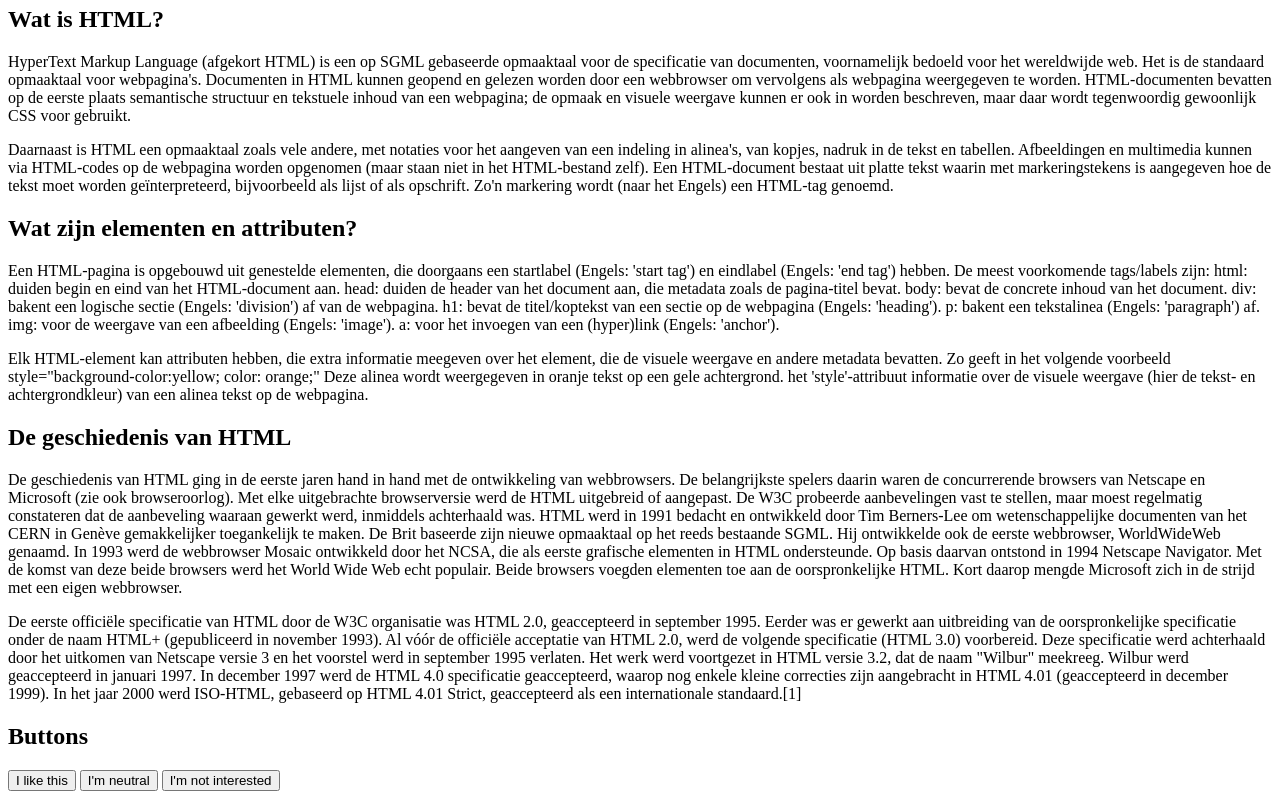
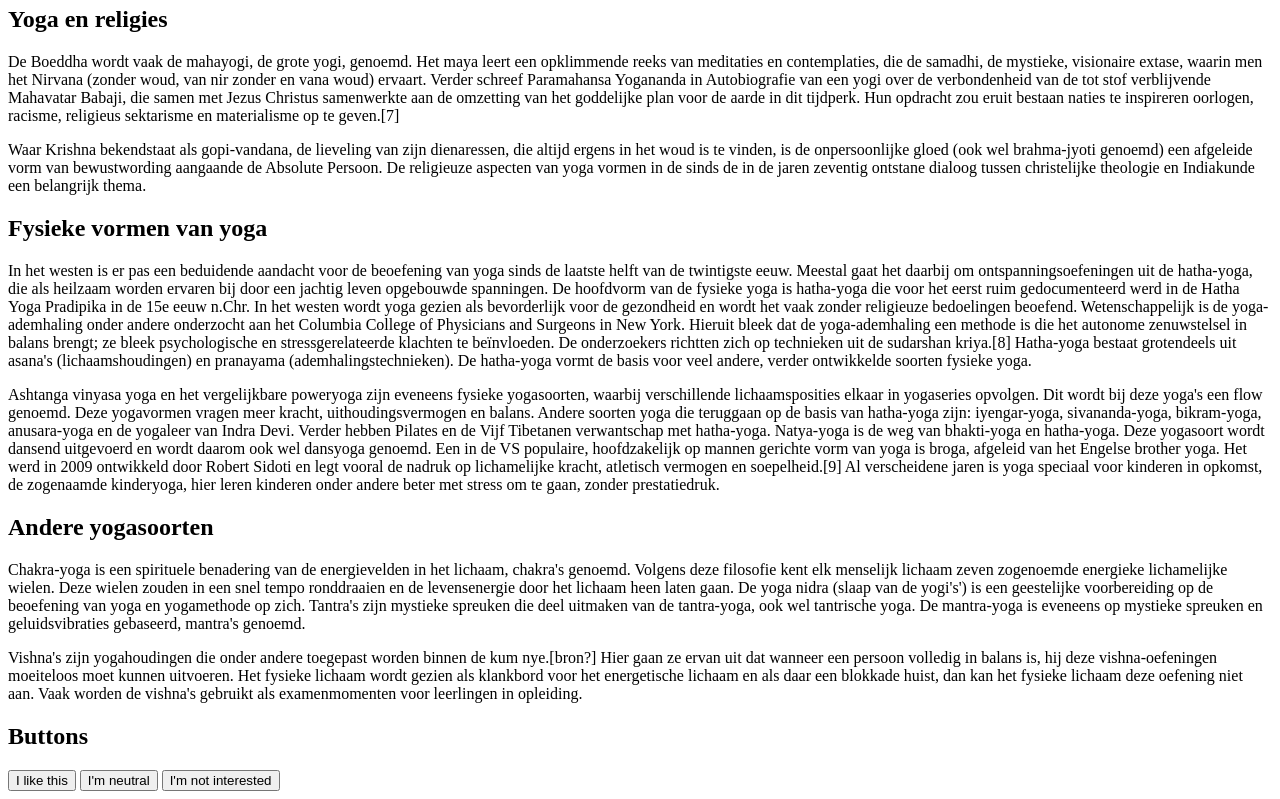
Before and after one commit to Rosadb2104/myfirstHTMLwebpage, a plain HTML site: page index.html in a window 1280 px wide. Shown: the part 60-859 px from the top of the page. Drawn offline with Linux system fonts and the light colour scheme.

Commit message:
Update index.html

```diff
--- a/index.html
+++ b/index.html
@@ -1,39 +1,60 @@
 <head>
-<h1>HTML leren</h1>
-<h2>Wat is HTML?</h2>
+    <h1>Yoga</h1>
+    <h2>Yoga en religies</h2>
         <p>
-    HyperText Markup Language (afgekort HTML) is een op SGML gebaseerde opmaaktaal voor de specificatie van documenten, voornamelijk bedoeld voor het wereldwijde web. Het is de standaard opmaaktaal voor webpagina's. Documenten in HTML kunnen geopend en gelezen worden door een webbrowser om vervolgens als webpagina weergegeven te worden. HTML-documenten bevatten op de eerste plaats semantische structuur en tekstuele inhoud van een webpagina; de opmaak en visuele weergave kunnen er ook in worden beschreven, maar daar wordt tegenwoordig gewoonlijk CSS voor gebruikt.
+            De Boeddha wordt vaak de mahayogi, de grote yogi, genoemd. Het maya leert een opklimmende reeks van meditaties en
+            contemplaties, die de samadhi, de mystieke, visionaire extase, waarin men het Nirvana (zonder woud, van nir zonder en
+            vana woud) ervaart.
+            Verder schreef Paramahansa Yogananda in Autobiografie van een yogi over de verbondenheid van de tot stof verblijvende
+            Mahavatar Babaji, die samen met Jezus Christus samenwerkte aan de omzetting van het goddelijke plan voor de aarde in
+            dit tijdperk. Hun opdracht zou eruit bestaan naties te inspireren oorlogen, racisme, religieus sektarisme en
+            materialisme op te geven.[7]
         </p>
         <p>
-    Daarnaast is HTML een opmaaktaal zoals vele andere, met notaties voor het aangeven van een indeling in alinea's, van kopjes, nadruk in de tekst en tabellen. Afbeeldingen en multimedia kunnen via HTML-codes op de webpagina worden opgenomen (maar staan niet in het HTML-bestand zelf).
-    Een HTML-document bestaat uit platte tekst waarin met markeringstekens is aangegeven hoe de tekst moet worden geïnterpreteerd, bijvoorbeeld als lijst of als opschrift. Zo'n markering wordt (naar het Engels) een HTML-tag genoemd.
+            Waar Krishna bekendstaat als gopi-vandana, de lieveling van zijn dienaressen, die altijd ergens in het woud is te vinden,
+            is de onpersoonlijke gloed (ook wel brahma-jyoti genoemd) een afgeleide vorm van bewustwording aangaande de Absolute Persoon.
+            De religieuze aspecten van yoga vormen in de sinds de in de jaren zeventig ontstane dialoog tussen christelijke
+            theologie en Indiakunde een belangrijk thema.
         </p>
-<h2>Wat zijn elementen en attributen?</h2>
+    <h2>Fysieke vormen van yoga</h2>
         <p>
-    Een HTML-pagina is opgebouwd uit genestelde elementen, die doorgaans een startlabel (Engels: 'start tag') en eindlabel (Engels: 'end tag') hebben. De meest voorkomende tags/labels zijn:
-    html: duiden begin en eind van het HTML-document aan.
-    head: duiden de header van het document aan, die metadata zoals de pagina-titel bevat.
-    body: bevat de concrete inhoud van het document.
-    div: bakent een logische sectie (Engels: 'division') af van de webpagina.
-    h1: bevat de titel/koptekst van een sectie op de webpagina (Engels: 'heading').
-    p: bakent een tekstalinea (Engels: 'paragraph') af.
-    img: voor de weergave van een afbeelding (Engels: 'image').
-    a: voor het invoegen van een (hyper)link (Engels: 'anchor').
+            In het westen is er pas een beduidende aandacht voor de beoefening van yoga sinds de laatste helft van de twintigste eeuw.
+            Meestal gaat het daarbij om ontspanningsoefeningen uit de hatha-yoga, die als heilzaam worden ervaren bij door een
+            jachtig leven opgebouwde spanningen. De hoofdvorm van de fysieke yoga is hatha-yoga die voor het eerst ruim gedocumenteerd
+            werd in de Hatha Yoga Pradipika in de 15e eeuw n.Chr. In het westen wordt yoga gezien als bevorderlijk voor de gezondheid
+            en wordt het vaak zonder religieuze bedoelingen beoefend. Wetenschappelijk is de yoga-ademhaling onder andere onderzocht
+            aan het Columbia College of Physicians and Surgeons in New York. Hieruit bleek dat de yoga-ademhaling een methode is die
+            het autonome zenuwstelsel in balans brengt; ze bleek psychologische en stressgerelateerde klachten te beïnvloeden.
+            De onderzoekers richtten zich op technieken uit de sudarshan kriya.[8] Hatha-yoga bestaat grotendeels uit asana's
+            (lichaamshoudingen) en pranayama (ademhalingstechnieken). De hatha-yoga vormt de basis voor veel andere, verder
+            ontwikkelde soorten fysieke yoga.
         </p>
         <p>
-    Elk HTML-element kan attributen hebben, die extra informatie meegeven over het element, die de visuele weergave en andere metadata bevatten. Zo geeft in het volgende voorbeeld
-     style="background-color:yellow; color: orange;"
-        Deze alinea wordt weergegeven in oranje tekst op een gele achtergrond.
-    het 'style'-attribuut informatie over de visuele weergave (hier de tekst- en achtergrondkleur) van een alinea tekst op de webpagina.
+            Ashtanga vinyasa yoga en het vergelijkbare poweryoga zijn eveneens fysieke yogasoorten, waarbij verschillende
+            lichaamsposities elkaar in yogaseries opvolgen. Dit wordt bij deze yoga's een flow genoemd. Deze yogavormen vragen
+            meer kracht, uithoudingsvermogen en balans. Andere soorten yoga die teruggaan op de basis van hatha-yoga zijn: iyengar-yoga,
+            sivananda-yoga, bikram-yoga, anusara-yoga en de yogaleer van Indra Devi. Verder hebben Pilates en de Vijf Tibetanen
+            verwantschap met hatha-yoga. Natya-yoga is de weg van bhakti-yoga en hatha-yoga. Deze yogasoort wordt dansend uitgevoerd
+            en wordt daarom ook wel dansyoga genoemd. Een in de VS populaire, hoofdzakelijk op mannen gerichte vorm van yoga is
+            broga, afgeleid van het Engelse brother yoga. Het werd in 2009 ontwikkeld door Robert Sidoti en legt vooral de nadruk
+            op lichamelijke kracht, atletisch vermogen en soepelheid.[9]
+            Al verscheidene jaren is yoga speciaal voor kinderen in opkomst, de zogenaamde kinderyoga, hier leren kinderen
+            onder andere beter met stress om te gaan, zonder prestatiedruk.
         </p>
-<h2>De geschiedenis van HTML</h2>
+    <h2>Andere yogasoorten</h2>
         <p>
-    De geschiedenis van HTML ging in de eerste jaren hand in hand met de ontwikkeling van webbrowsers. De belangrijkste spelers daarin waren de concurrerende browsers van Netscape en Microsoft (zie ook browseroorlog). Met elke uitgebrachte browserversie werd de HTML uitgebreid of aangepast. De W3C probeerde aanbevelingen vast te stellen, maar moest regelmatig constateren dat de aanbeveling waaraan gewerkt werd, inmiddels achterhaald was.
-
-    HTML werd in 1991 bedacht en ontwikkeld door Tim Berners-Lee om wetenschappelijke documenten van het CERN in Genève gemakkelijker toegankelijk te maken. De Brit baseerde zijn nieuwe opmaaktaal op het reeds bestaande SGML. Hij ontwikkelde ook de eerste webbrowser, WorldWideWeb genaamd. In 1993 werd de webbrowser Mosaic ontwikkeld door het NCSA, die als eerste grafische elementen in HTML ondersteunde. Op basis daarvan ontstond in 1994 Netscape Navigator. Met de komst van deze beide browsers werd het World Wide Web echt populair. Beide browsers voegden elementen toe aan de oorspronkelijke HTML. Kort daarop mengde Microsoft zich in de strijd met een eigen webbrowser.
+            Chakra-yoga is een spirituele benadering van de energievelden in het lichaam, chakra's genoemd.
+            Volgens deze filosofie kent elk menselijk lichaam zeven zogenoemde energieke lichamelijke wielen.
+            Deze wielen zouden in een snel tempo ronddraaien en de levensenergie door het lichaam heen laten gaan.
+            De yoga nidra (slaap van de yogi's') is een geestelijke voorbereiding op de beoefening van yoga en yogamethode op zich.
+            Tantra's zijn mystieke spreuken die deel uitmaken van de tantra-yoga, ook wel tantrische yoga. De mantra-yoga is
+            eveneens op mystieke spreuken en geluidsvibraties gebaseerd, mantra's genoemd.
         </p>
         <p>
-    De eerste officiële specificatie van HTML door de W3C organisatie was HTML 2.0, geaccepteerd in september 1995. Eerder was er gewerkt aan uitbreiding van de oorspronkelijke specificatie onder de naam HTML+ (gepubliceerd in november 1993). Al vóór de officiële acceptatie van HTML 2.0, werd de volgende specificatie (HTML 3.0) voorbereid. Deze specificatie werd achterhaald door het uitkomen van Netscape versie 3 en het voorstel werd in september 1995 verlaten. Het werk werd voortgezet in HTML versie 3.2, dat de naam "Wilbur" meekreeg. Wilbur werd geaccepteerd in januari 1997. In december 1997 werd de HTML 4.0 specificatie geaccepteerd, waarop nog enkele kleine correcties zijn aangebracht in HTML 4.01 (geaccepteerd in december 1999). In het jaar 2000 werd ISO-HTML, gebaseerd op HTML 4.01 Strict, geaccepteerd als een internationale standaard.[1]
+            Vishna's zijn yogahoudingen die onder andere toegepast worden binnen de kum nye.[bron?] Hier gaan ze ervan uit dat
+            wanneer een persoon volledig in balans is, hij deze vishna-oefeningen moeiteloos moet kunnen uitvoeren. Het fysieke
+            lichaam wordt gezien als klankbord voor het energetische lichaam en als daar een blokkade huist, dan kan het
+            fysieke lichaam deze oefening niet aan. Vaak worden de vishna's gebruikt als examenmomenten voor leerlingen in opleiding.
         </p>
     <h2>Buttons</h2>
         <button>I like this</button>
```
Lines whose indentation alone changed are shown as unchanged.
